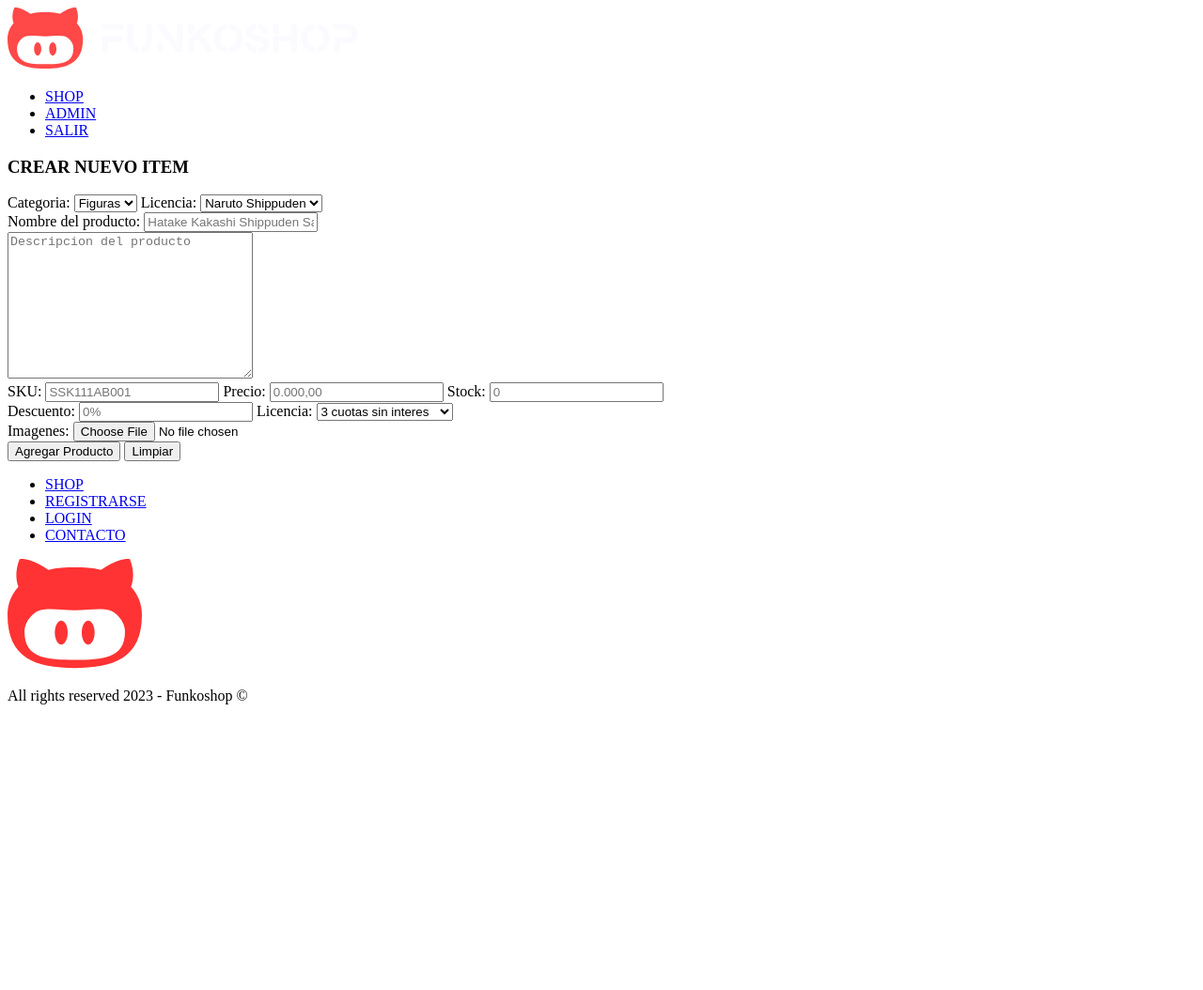
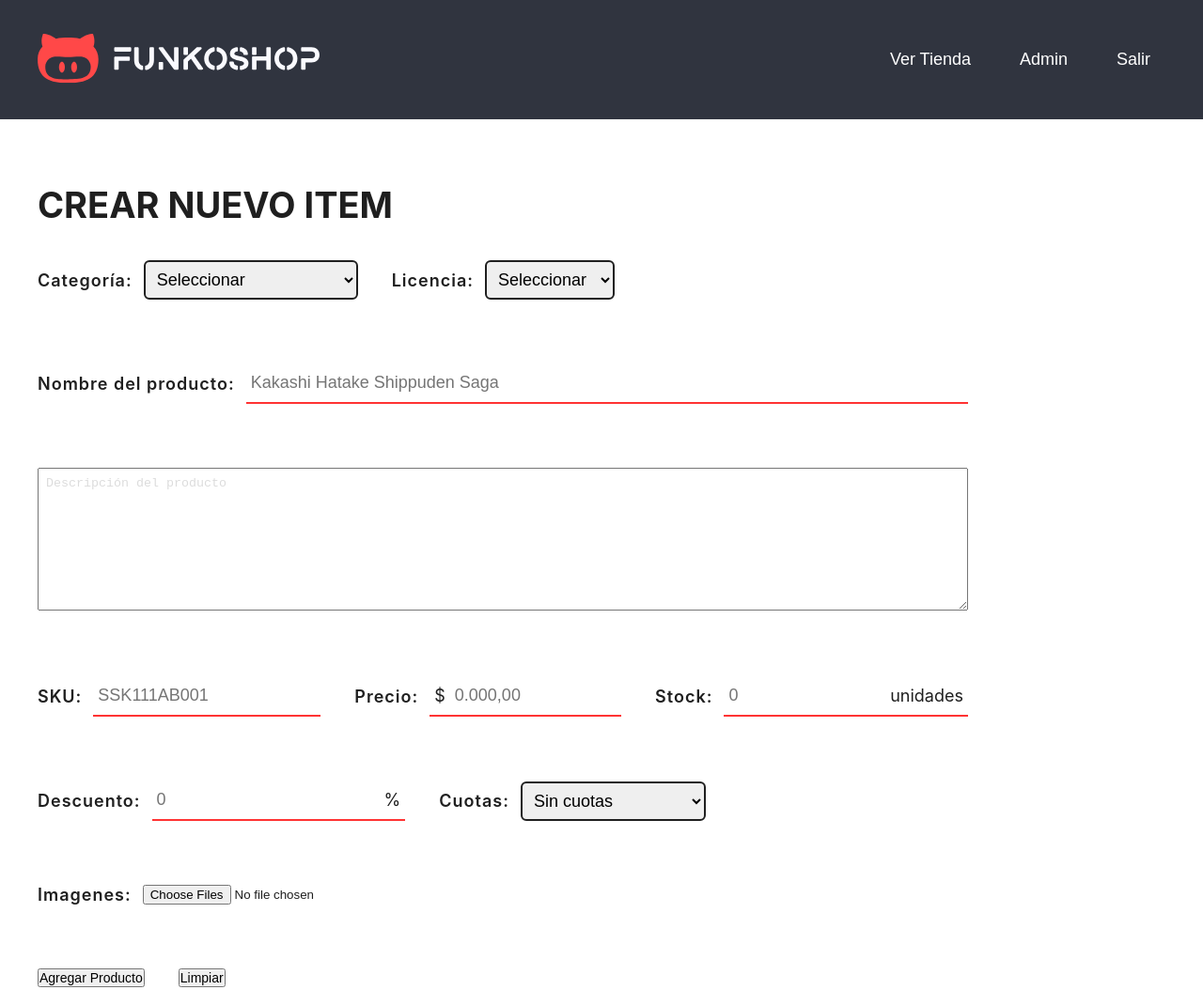
Before and after one commit to tatiana-garay/trabajo-final, a plain HTML site: page pages/admin/create.html in a window 1280 px wide. Shown: the top 1054 px of the page at 94% size. Before the commit the page ends 800 px from the top, so only its background shows below. Drawn offline with Linux system fonts and the light colour scheme.

Commit message:
fin create

```diff
--- a/pages/admin/create.html
+++ b/pages/admin/create.html
@@ -3,114 +3,126 @@
 <head>
     <meta charset="UTF-8">
     <meta name="viewport" content="width=device-width, initial-scale=1.0">
+    <link rel="stylesheet" href="./css-admin/create.css">
     <title>Create | Funkoshop</title>
 </head>
 <body>
     <header> <!-- Inicio Header -->
-        <nav>
-            <picture>
-                <a href="./../../index.html">
-                    <img src="./../../img/branding/logo_light_horizontal.svg" alt="Isologotipo de la marca Funkoshop">
+        <nav class="navbar">
+            <picture class="navbar__logo">
+                <a href="../../index.html">
+                    <img src="../../img/branding/logo_light_horizontal.svg" alt="Isologotipo de la marca Funkoshop">
                 </a>
             </picture>
-            <ul>
-                <li>
-                    <a href="./../shop/shop.html">SHOP</a>
+            <ul class="navbar__menu">
+                <li class="navbar__item with-submenu">
+                    <a class="navbar__link with-icon" href="../shop/shop.html">Ver Tienda</a>
                 </li>
-                <li>
-                    <a href="./../shop/contact.html">ADMIN</a>
+                <li class="navbar__item">
+                    <a class="navbar__link" href="./pages/admin/contact.html">Admin</a> <!-- Pagina de contacto?-->
                 </li>
-                <li>
-                    <a href="./login.html">SALIR</a>
+                <li class="navbar__item">
+                    <a class="navbar__link" href="./pages/admin/login.html">Salir</a>
                 </li>
             </ul>
         </nav>
     </header>
-    <main>
-        <h3>CREAR NUEVO ITEM</h3>
-        <div>
-            <form action="" method="get" nctype="application/x-www-form-urlencoded">
-                <label for="categoria">Categoria:</label>
-                <select name="categoria" id="categoria">
-                    <option value="figuras">Figuras</option>
+
+    <!-------------INCIO CARGAR ITEM---------------->
+    <main id="create" class="container">
+        <h2 class="create__title">CREAR NUEVO ITEM</h2>
+        <form class="create__form" action="/admin/create" method="POST" enctype="application/x-www-form-urlencoded">
+            <div class="form__flex">
+                <div class="form__box--flex">
+                    <label class="form__label" for="collection">Categoría:</label>
+                    <select class="form__select" name="collection" id="collection" required>
+                        <option value="" disabled selected hidden>Seleccionar</option>
+                        <option value="Figuras Coleccionables">Figuras Coleccionables</option>
+                        <option value="Llaveros">Llaveros</option>
+                        <option value="Remeras">Remeras</option>
                     </select>
-                <label for="licencia">Licencia:</label>
-                <select name="licencia" id="categoria">
-                    <option value="narutoShippuden">Naruto Shippuden</option>
-                    <option value="harryPotter">Harry Potter</option>
-                    <option value="starWars">Star Wars</option>
+                </div>
+                <div class="form__box--flex">
+                    <label class="form__label" for="collection">Licencia:</label>
+                    <select class="form__select" name="collection" id="collection" required>
+                        <option value="" disabled selected hidden>Seleccionar</option>
+                        <option value="starwars">Star Wars</option>
                         <option value="pokemon">Pokemon</option>
+                        <option value="harrypotter">Harry Potter</option>
                     </select>
-            </form>
+                </div>
+            </div>
+            <div class="form__box--flex">
+                <label class="form__label" for="name">Nombre del producto:</label>
+                <input class="form__input" type="text" name="name" id="name" placeholder="Kakashi Hatake Shippuden Saga" required>
             </div>
             <div>
-            <form action="" method="get" nctype="application/x-www-form-urlencoded">
-                <label for="nombre">Nombre del producto:</label>
-                <input type="text" name="nombre" id="nombre" placeholder="Hatake Kakashi Shippuden Saga">
+                <textarea name="description" id="description" cols="30" rows="10" placeholder="Descripción del producto" required></textarea>
+            </div>
+            <div class="form__flex">
+                <div class="form__box--flex">
+                    <label class="form__label" for="sku">SKU:</label>
+                    <input class="form__input" type="text" name="sku" id="sku" placeholder="SSK111AB001" required>
+                </div>
+                <div class="form__box--flex">
+                    <label class="form__label" for="price">Precio:</label>
+                    <div class="form__input--wrapper"><span>$</span><input class="form__input" type="text" name="price" id="price" data-type="currency" placeholder="0.000,00"></div>
+                </div>
+                <div class="form__box--flex">
+                    <label class="form__label" for="stock">Stock:</label>
+                    <div class="form__input--wrapper"><input class="form__input" type="text" name="stock" id="stock" placeholder="0" required><span>unidades</span></div>
+                </div>
+            </div>
+            <div class="form__flex">
+                <div class="form__box--flex">
+                    <label class="form__label" for="discount">Descuento:</label>
+                    <div class="form__input--wrapper"><input class="form__input" type="text" name="discount" id="discount" placeholder="0" required><span>%</span></div>
+                </div>
+                <div class="form__box--flex">
+                    <label class="form__label" for="dues">Cuotas:</label>
+                    <select class="form__select" name="dues" id="dues">
+                        <option value="0">Sin cuotas</option>
+                        <option value="3">3 cuotas s/ interés</option>
+                        <option value="6">6 cuotas s/ interés</option>
+                        <option value="9">9 cuotas s/ interés</option>
+                        <option value="12">12 cuotas s/ interés</option>
+                        <option value="18">18 cuotas s/ interés</option>
+                        <option value="24">24 cuotas s/ interés</option>
+                    </select>
+                </div>
+            </div>
+            <div class="form__box--flex">
+                <label class="form__label" for="images">Imagenes:</label>
+                <input type="file" name="images" id="img" multiple>
+            </div>
+            <div class="form__flex">
+                <input class="form__btn btn btn--primary btn--large" type="submit" value="Agregar Producto">
+                <input class="form__btn btn btn--primary btn--large" type="reset" value="Limpiar">
+            </div>
         </form>
-        </div>
-        <div>
-            <form action="" method="get" nctype="application/x-www-form-urlencoded">
-                <textarea name="descripcion" id="descripcion" cols="30" rows="10" placeholder="Descripcion del producto"></textarea>
-            </form>
-        </div>
-        <div>
-            <form action="" method="get" nctype="application/x-www-form-urlencoded">
-                <label for="sku">SKU:</label>
-                <input type="text" name="sku" id="sku" placeholder="SSK111AB001">
-                <label for="precio">Precio:</label>
-                <input type="text" name="precio" id="precio" placeholder="0.000,00">
-                <label for="stock">Stock:</label>
-                <input type="text" name="stock" id="stock" placeholder="0">
-            </form>
-        </div>
-        <div>
-            <form action="" method="get" nctype="application/x-www-form-urlencoded">
-                <label for="descuento">Descuento:</label>
-                <input type="text" name="descuento" id="descuento" placeholder="0%">
-                <label for="cuotas">Licencia:</label>
-                <select name="cuotas" id="cuotas" placeholder="3 cuotas sin interes">
-                    <option value="3 cuotas">3 cuotas sin interes</option>
-                    <option value="6 cuotas">6 cuotas sin interes</option>
-                    <option value="9 cuotas">9 cuotas sin interes</option>
-                    <option value="12 cuotas">12 cuotas sin interes</option>
-                </select>
-            </form>
-        </div>
-        <div>
-            <form action="" method="get" enctype="application/x-www-form-urlencoded">
-                <label for="imagen">Imagenes:</label>
-                <input type="file" name="imagen" id="imagen">
-            </form>
-        </div>
-        <div>
-            <button type="submit">Agregar Producto</button>
-            <button type="submit">Limpiar</button>
-        </div>
     </main>
-    <footer>
-        <section>
-            <nav>
-                <ul>
-                    <li>
-                        <a href="./../shop/shop.html">SHOP</a>
+    <footer class="footer"><!--Inicio Footer-->
+        <nav class="navbar container">
+            <ul class="navbar__item">
+                <li class="navbar__item">
+                    <a class="navbar__link" href="../shop/shop.html">SHOP</a>
                 </li>
-                    <li>
-                        <a href="./register.html">REGISTRARSE</a>
+                <li class="navbar__item">
+                    <a class="navbar__link" href="./pages/admin/login.html">INGRESAR</a>
                 </li>
-                    <li>
-                        <a href="./login.html">LOGIN</a>
+                <li class="navbar__item">
+                    <a class="navbar__link" href="./pages/admin/login.html">REGISTRARSE</a>
                 </li>
-                    <li>
-                        <a href="./../shop/contact.html">CONTACTO</a>
+                <li class="navbar__item">
+                    <a class="navbar__link" href="./pages/shop/contact.html">CONTACTO</a>
                 </li>
             </ul>
             <picture>
-                    <img src="./../../img/branding/isotype.svg" alt="Isotipo de la marca Funkoshop">
+                <img src="../../img/branding/isotype.svg" alt="Isotipo de la marca Funkoshop">
             </picture>
         </nav>
-        </section>
-        <p>All rights reserved 2023 - Funkoshop &copy;</p>
+        <p class="footer__copy">All rights reserved 2023 - Funkoshop &copy;</p>
     </footer>
+    <script src="https://cdn.jsdelivr.net/npm/iconify-icon@1.0.7/dist/iconify-icon.min.js"></script>
 </body>
 </html>
--- /dev/null
+++ b/pages/admin/css-admin/create.css
@@ -0,0 +1,297 @@
+:root{
+
+    /*Colores ....*/
+    --primary-solid: #FF3333;
+    --primary-900: rgba(255, 51, 51, 0.9);
+    --primary-500: rgba(255, 51, 51, 0.5);
+    --primary-300: rgba(255, 51, 51, 0.3);
+
+    --secondary-solid: #1D84B5;
+    --secondary-900: rgb(29, 132, 181, 0.9);
+    --secondary-500: rgb(29, 132, 181, 0.5);
+    --secondary-300: rgb(29, 132, 181, 0.3);
+
+    --dark-solid: #1f1f1f ;
+    --dark-900: rgb(31, 31, 31, 0.9);
+    --dark-500: rgb(31, 31, 31, 0.5);
+    --dark-300: rgb(31, 31, 31, 0.3);
+
+    --dark-bg-solid: #30343F;
+    --ligth-bg-solid:#FAFAFF;
+    --ligth-font-solid: #FFFF;
+
+
+
+    /*LETRAS......*/
+    --base-font: 'Inter', sans-serif;
+    --alternative-font: 'Raleway', sans-serif;
+
+    /*FONT-SIZES-------*/
+    --font-display: 4.6em;
+    --font-jumbo: 3.8em;
+    --font-xlarge: 3em;
+    --font-large: 2.4em;
+    --font-medium: 1.8em;
+    --font-small: 1.6em;
+    --font-xsmall: 1.4em;
+
+    /*SPACINGS-----*/
+    --spacing-128: 12.8rem;
+    --spacing-68: 6.8rem;
+    --spacing-36: 3.6rem;
+    --spacing-28: 2.8rem;
+    --spacing-24: 2.4rem;
+    --spacing-20: 2rem;
+    --spacing-16: 1.6rem;
+    --spacing-12: 1.2rem;
+    --spacing-8: 0.8rem;
+}
+
+
+/*NORMALIZACIÓN DE ESTILOS--------*/
+
+*,
+*::before,
+*::after{
+    margin: 0;
+    padding: 0;
+    box-sizing: border-box;
+}
+
+html{
+    font-family: var(--base-font);
+    font-size: 62.5%; /*para normalizar el tamaño son 16px = em, rem */
+    color: var(--dark-solid);
+}
+
+a{
+    text-decoration: none;
+    font-family: inherit;
+    color: inherit;
+}
+
+header,
+footer{
+    font-family: var(--alternative-font);
+    color: var(--ligth-font-solid);
+}
+
+ul, ol{
+    list-style-type: none;
+}
+
+p{
+    font-size: 1.8em;
+}
+
+img{
+    width: 100%;
+}
+
+.container, .navbar{
+    max-width: 1200px;
+    margin:0 auto;
+}
+
+
+
+
+
+
+/*HEADER --------*/
+
+header{
+    background-color: var(--dark-bg-solid);
+    padding: var(--spacing-36);
+}
+
+
+.navbar{
+    display: flex;
+    justify-content: space-between;
+    align-items: center;
+}
+
+.navbar__logo{
+    max-width: 300px;
+}
+
+.navbar__menu{
+    display: flex;
+    align-items: center;
+    gap: var(--spacing-20);
+}
+
+.navbar__link{
+    font-size: var(--font-medium);
+    padding: var(--spacing-8) var(--spacing-16);
+    display: inline-block;
+    transition: background .3s ease-in-out;
+    position: relative;
+}
+
+.navbar__link:hover{
+    background-color: var(--primary-900);
+}
+
+.with-icon{
+    display: flex;
+    align-items: center;
+    gap: var(--spacing-8);
+}
+
+
+/*FIN DEL HEADER */
+
+
+#create {
+    margin: var(--spacing-68) auto;
+    display: flex;
+    flex-direction: column;
+    justify-content: flex-start;
+    align-items: stretch;
+    gap: var(--spacing-36);
+}
+
+.create__title {
+    font-family: var(--base-font);
+    font-size: var(--font-jumbo);
+    font-weight: 700;
+}
+
+.create__form {
+    max-width: 990px;
+    display: flex;
+    flex-direction: column;
+    justify-content: center;
+    align-items: stretch;
+    gap: var(--spacing-68);
+}
+
+.form__box--grid {
+    display: grid;
+    grid-template-columns: 1fr 3fr;
+    gap: var(--spacing-16);
+    align-items: center;
+}
+
+.form__box--flex {
+    display: flex;
+    gap: var(--spacing-12);
+    align-items: center;
+}
+
+.form__flex {
+    display: flex;
+    gap: var(--spacing-36);
+}
+
+.form__flex .form__box{
+    flex: 1 1 100%;
+}
+
+.form__label {
+    font-size: var(--font-medium);
+    font-weight: 600;
+    letter-spacing: 1px;
+}
+
+.form__input {
+    padding: 1rem 0.5rem;
+    border: none;
+    flex-grow: 1;
+    border-bottom: 2px solid #ff3333;
+    font-size: var(--font-medium);
+}
+
+.form__input:focus {
+    outline: 0;
+}
+
+.form__input--wrapper {
+    display: flex;
+    align-items: center;
+}
+
+.form__input--wrapper .form__input {
+    width: 50%;
+}
+
+.form__input--wrapper span {
+    font-size: var(--font-medium);
+    padding: 1rem 0.5rem;
+    border-bottom: 2px solid #ff3333;
+}
+
+.form__remember {
+    display: flex;
+    align-items: center;
+    font-size: var(--font-medium);
+    gap: var(--spacing-8);
+}
+
+.form__terms {
+    display: flex;
+    align-items: center;
+    font-size: var(--font-small);
+    gap: var(--spacing-8);
+}
+
+.form__submission {
+    display: flex;
+    align-items: center;
+    justify-content: center;
+    gap: var(--spacing-16);
+}
+
+.form__btn {
+    font-size: var(--font-xsmall);
+}
+
+.form__link {
+    color: var(--secondary-solid);
+}
+
+.form__link:hover {
+    color: var(--secodary-300);
+}
+
+.form__select {
+    border-radius: 6px;
+    border: 2px solid var(--dark-solid);
+    font-size: var(--font-medium);
+    padding: var(--spacing-8);
+}
+
+textarea {
+    width: 100%;
+}
+
+textarea::placeholder {
+    padding: var(--spacing-8);
+    color: gainsboro;
+}
+
+
+
+
+
+iconify-icon {
+    color: var(--dark-bg-solid);
+    font-size: var(--font-small);
+    font-weight: 700;
+}
+
+
+
+
+/*footer*/
+.footer{
+    background-color: var(--dark-bg-solid);
+    padding: var(--spacing-68);
+}
+
+.footer__copy{
+    text-align: center;
+    margin-top: var(--spacing-36);
+}
```
Lines whose indentation alone changed are shown as unchanged.
